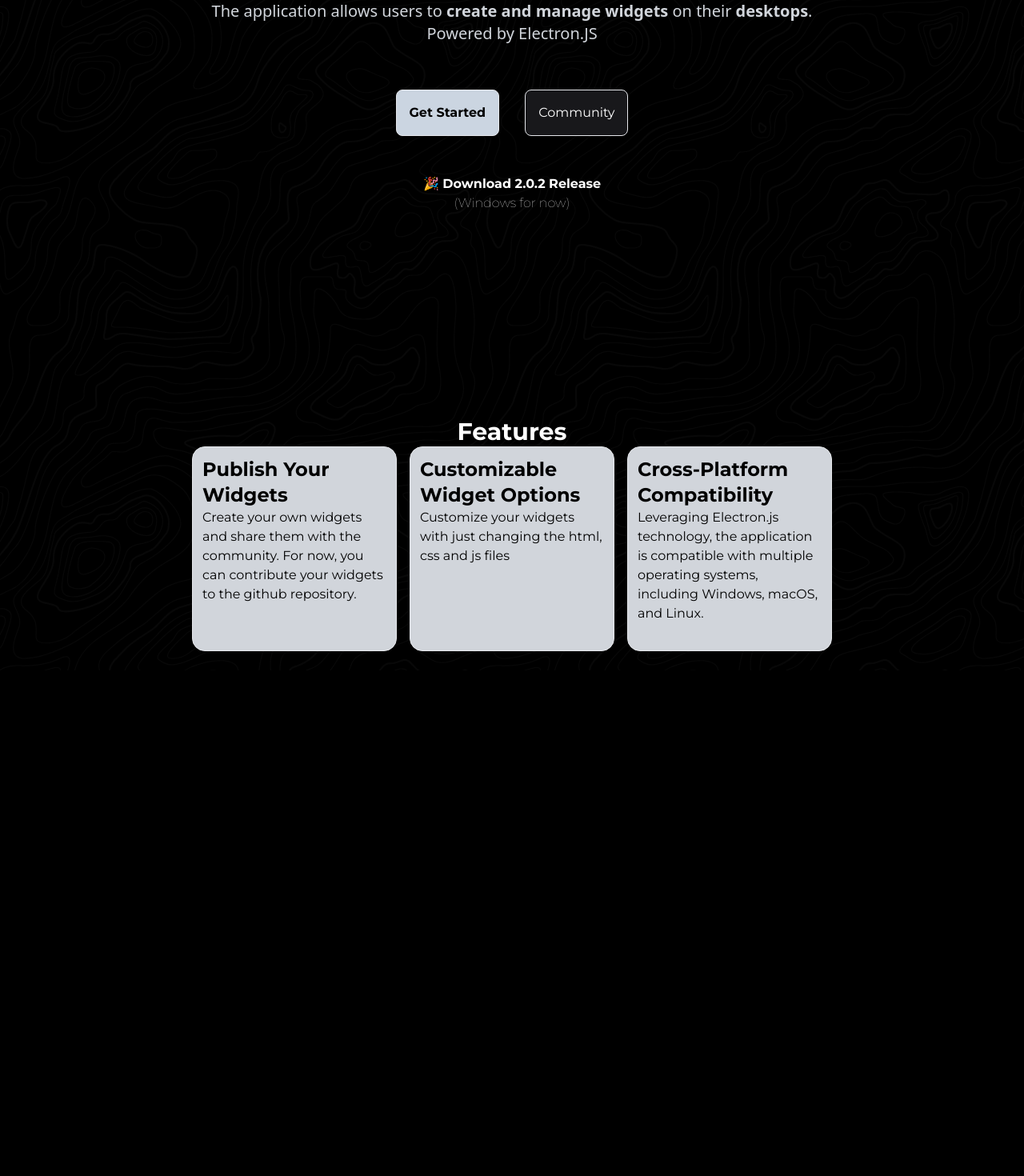
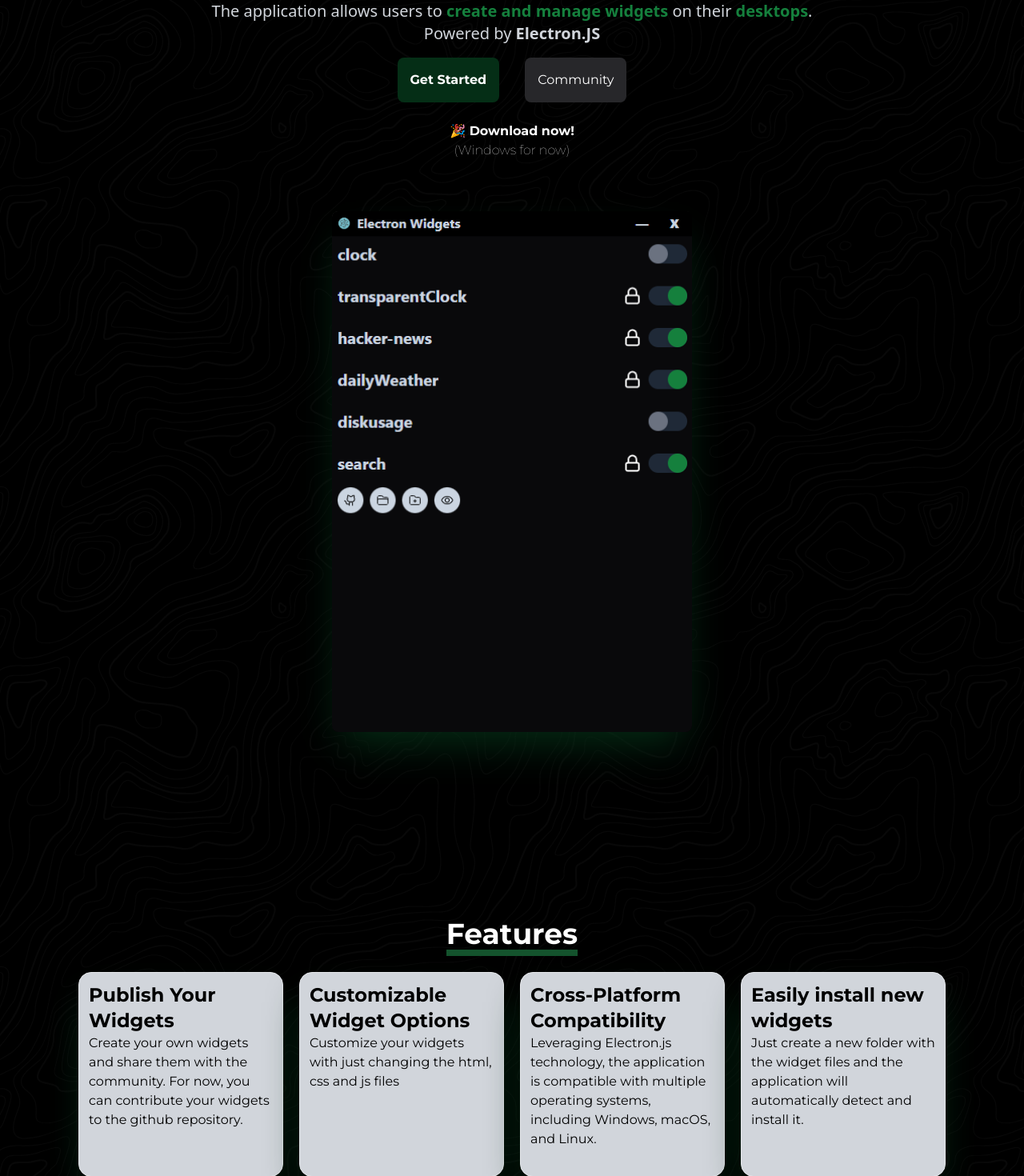
Before and after one commit to sametcn99/electron-widgets-web, a Next.js app: page / in a window 1280 px wide. Shown: the part 200-1670 px from the top of the page at 80% size. Before the commit the page ends 1038 px from the top, so only its background shows below. Built offline with nearby package versions, Linux system fonts and the light colour scheme.

Commit message:
Update page.tsx with new features and improved layout

```diff
--- a/src/app/components/FeatureBox.tsx
+++ b/src/app/components/FeatureBox.tsx
@@ -8,7 +8,7 @@
   description: string;
 }) {
   return (
-    <div className="flex w-full flex-col rounded-2xl  border bg-gray-300 p-3 text-black sm:h-64 sm:w-64">
+    <div className="flex w-full flex-col rounded-2xl border bg-gray-300 p-3 text-black shadow-2xl shadow-green-950 sm:h-64 sm:w-64">
       <h1 className="text-2xl font-bold">{title}</h1>
       <p>{description}</p>
     </div>
--- a/src/app/page.tsx
+++ b/src/app/page.tsx
@@ -1,44 +1,65 @@
+import Image from "next/image";
 import FeatureBox from "./components/FeatureBox";
 import Link from "next/link";
 
 export default function Home() {
   return (
-    <main className="flex min-h-screen flex-col items-center gap-10 p-6 pt-28">
+    <>
+      <main className="flex flex-row flex-wrap items-center justify-center gap-10 p-6 pt-28">
+        <div>
           <div className="flex flex-col gap-4 text-center">
-        <h1 className="text-5xl font-bold md:text-7xl">Electron Widgets!</h1>
+            <h1 className="text-5xl font-bold md:text-7xl">
+              Electron Widgets!
+            </h1>
             <p className="font-sans text-xl text-gray-300">
-          The application allows users to <b>create and manage widgets</b> on
-          their <b>desktops</b>. <br />
-          Powered by Electron.JS
+              The application allows users to{" "}
+              <span className="font-bold text-green-700">
+                create and manage widgets
+              </span>{" "}
+              on their{" "}
+              <span className="font-bold text-green-700">desktops</span>. <br />
+              Powered by{" "}
+              <span className="text-blue-90 font-semibold">Electron.JS</span>
             </p>
           </div>
           <div className="flex flex-row flex-wrap items-center justify-center gap-8">
             <Link
               href={"https://sametcc.me/electron-widgets"}
               target="_blank"
-          className="w-54 mt-4 rounded-lg border bg-slate-300 p-4 font-bold text-black"
+              className="w-54 mt-4 rounded-lg  bg-green-950 p-4 font-bold text-white hover:bg-green-900"
             >
               Get Started
             </Link>
             <Link
               href="https://github.com/sametcn99/electron-widgets/discussions"
               target="_blank"
-          className="w-54 mt-4 rounded-lg border bg-zinc-900 p-4 text-white"
+              className="w-54 mt-4 rounded-lg bg-zinc-800 p-4 text-white hover:bg-zinc-900"
             >
               Community
             </Link>
           </div>
           <Link
-        href={
-          "https://github.com/sametcn99/electron-widgets/releases/download/2.0.2/electron-widgets-2.0.2.Setup.exe"
-        }
-        className="gap-2  rounded-lg  p-2 text-center font-bold text-white hover:underline"
+            href={"https://github.com/sametcn99/electron-widgets/releases/"}
+            className="gap-2  rounded-lg p-2 text-center  font-bold text-white hover:underline"
+            target="_blank"
           >
-        🎉 Download 2.0.2 Release <p className="font-thin">(Windows for now)</p>
+            <p>🎉 Download now!</p>
+            <p className="font-thin">(Windows for now)</p>
           </Link>
-      <section className="mt-52 flex flex-col">
-        <h2 className="text-center text-3xl font-bold">Features</h2>
-        <div className="flex flex-row flex-wrap items-center justify-center gap-4">
+        </div>
+        <Image
+          src={"/screenshot.png"}
+          width={450}
+          height={450}
+          alt="screenshot"
+          className="rounded-lg shadow-2xl shadow-green-950"
+        />
+      </main>
+      <section className="mt-52 flex flex-col items-center justify-center pb-20">
+        <h2 className="mb-5 border-b-8 border-green-900 text-center text-4xl font-bold">
+          Features
+        </h2>
+        <div className="flex  flex-row flex-wrap items-center justify-center gap-5">
           <FeatureBox
             title="Publish Your Widgets"
             description="Create your own widgets and share them with the community. For now, you can contribute your widgets to the github repository."
@@ -51,8 +72,12 @@
             title="Cross-Platform Compatibility"
             description="Leveraging Electron.js technology, the application is compatible with multiple operating systems, including Windows, macOS, and Linux."
           />
+          <FeatureBox
+            title="Easily install new widgets"
+            description="Just create a new folder with the widget files and the application will automatically detect and install it."
+          />
         </div>
       </section>
-    </main>
+    </>
   );
 }
--- a/src/app/utils/utils.ts
+++ b/src/app/utils/utils.ts
@@ -1,4 +1,4 @@
 const isProduction: boolean = process.env.NODE_ENV === "production";
 export const siteUrl: string = isProduction
-  ? "https://electron-widgets.vercel.app"
+  ? "https://electron-widgets.sametcc.me"
   : "http://localhost:3000";
```
Also changed, not shown: public/screenshot.png (added). Lines whose indentation alone changed are shown as unchanged.
